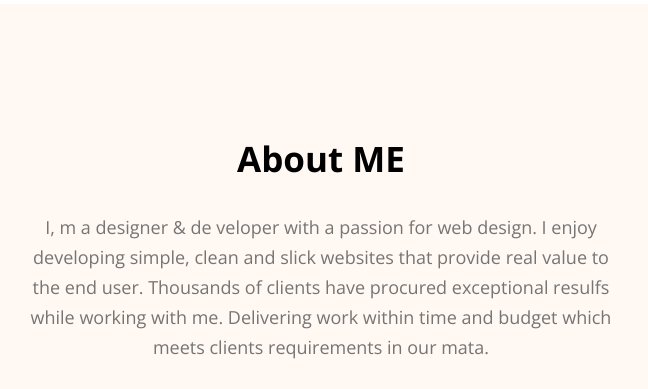
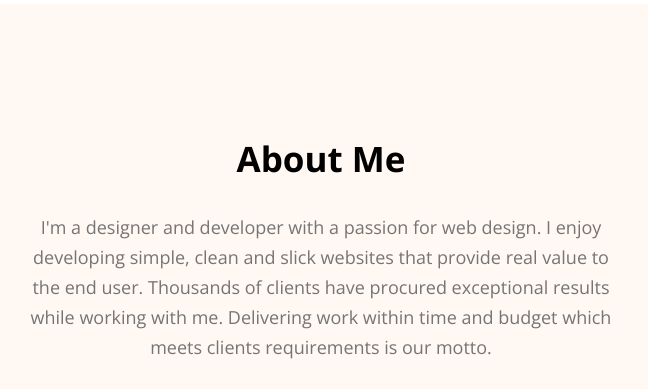
Before and after one commit to CreativeGhalib/PH-Practice-Module-1, a plain HTML site: page Index.html in a window 1280 px wide. Shown: the part 960-1349 px from the top of the page, 319-967 px from the left. Drawn offline with nearby package versions, Linux system fonts and the light colour scheme.

Commit message:
HTML & CSS got fixed now,added README.MD file

```diff
--- a/Index.html
+++ b/Index.html
@@ -4,7 +4,7 @@
   <head>
     <meta charset="UTF-8">
     <meta name="viewport" content="width=device-width, initial-scale=1.0">
-    <title>Ferdous Zihad Portfolio</title>
+    <title>Mary Hardy Portfolio</title>
     <link rel="preconnect" href="https://fonts.googleapis.com">
     <link rel="preconnect" href="https://fonts.gstatic.com" crossorigin>
     <link href="https://fonts.googleapis.com/css2?family=Open+Sans:ital,wght@0,300..800;1,300..800&display=swap"
@@ -53,11 +53,11 @@
     <section id="about">
       <div class="about-container container">
         <div class="section-heading">
-          <h2>About ME</h2>
-          <p>I, m a designer & de veloper with a passion for web design. I enjoy developing simple, clean and
+          <h2>About Me</h2>
+          <p>I'm a designer and developer with a passion for web design. I enjoy developing simple, clean and
             slick websites that provide real value to the end user. Thousands of clients have procured
-            exceptional resulfs while working with me. Delivering work within time and budget which meets
-            clients requirements in our mata.</p>
+            exceptional results while working with me. Delivering work within time and budget which meets
+            clients requirements is our motto.</p>
         </div>
         <div class="about-info">
           <div class="info-card">
--- a/style.css
+++ b/style.css
@@ -4,7 +4,6 @@
   box-sizing: border-box;
 }
 
-/* shared style  */
 .font-open-sans {
   font-family: "Open Sans", sans-serif;
   font-optical-sizing: auto;
@@ -57,15 +56,12 @@
 .container {
   width: 71%;
   max-width: 1140px;
-  /* border: 1px solid red; */
-  margin: 0px auto;
+  margin: 0 auto;
 }
-
-/* main style  */
 
 header {
   background-color: #FFF8F3;
-  background: url("../images/developer.png"), url("../images/header_bg.png"), #FFF8F3;
+  background: url("images/developer.png"), url("images/header_bg.png"), #FFF8F3;
   background-position: 23px 38px, bottom right;
   background-repeat: no-repeat;
   padding-top: 50px;
@@ -93,7 +89,6 @@ nav .menu a {
 }
 
 #banner {
-  /* border: 1px solid red; */
   margin: 47px 38px 0 230px;
   display: flex;
   justify-content: space-between;
@@ -172,7 +167,6 @@ nav .menu a {
 
 .skill-box .skill-card {
   padding: 30px;
-  /* border: 1px solid red; */
   box-shadow: 0 6px 50px 0 #00000011;
   max-width: 267px;
 }
```
Also changed, not shown: 1 other file.
